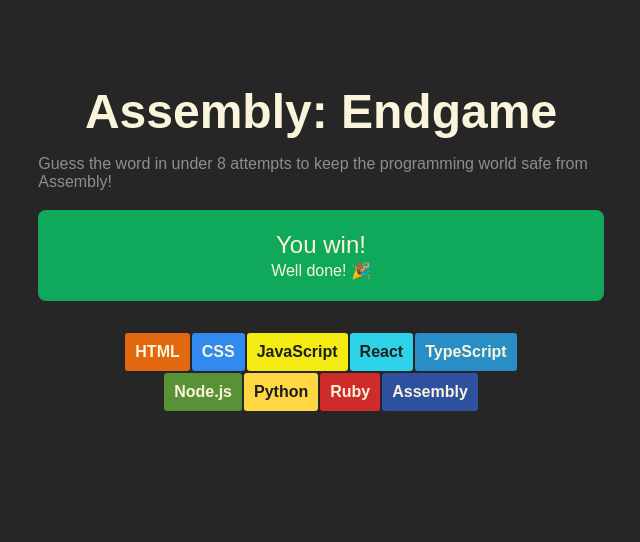
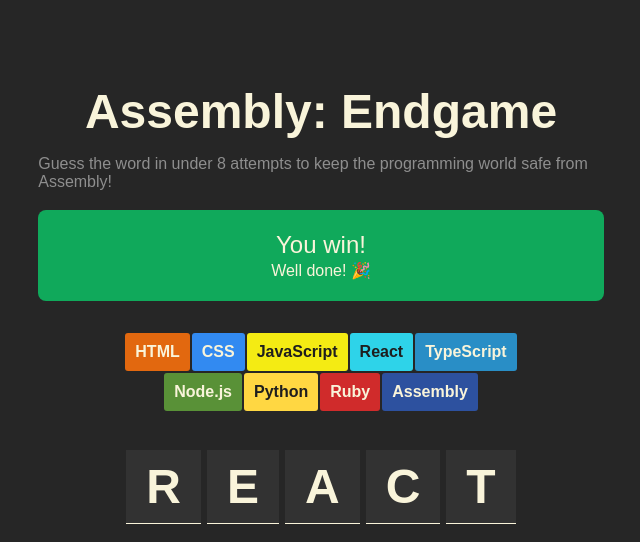
Before and after one commit to JamieJB123/react-assembly-endgame, a React (Vite) app: page / in a window 1280 px wide. Shown: the top 542 px of the page, without its empty margins (319-959 px from the left). Built offline with nearby package versions, Linux system fonts and the light colour scheme.

Commit message:
Add word-letter section / component, autofill the letters with word letters, add styling

```diff
--- a/src/App.css
+++ b/src/App.css
@@ -75,3 +75,18 @@
   border-radius: 3px;
   font-weight: 700;
 }
+
+.letter-section {
+  margin-top: 1rem;
+}
+
+.letter {
+  color: #F9F4DA;
+  background-color: #323232;
+  font-weight: 700;
+  font-size: 3rem;
+  padding: 10px 20px;
+  text-transform: uppercase;
+  border-bottom: 1px solid #F9F4DA;
+  margin: 1rem 3px;
+}
--- a/src/App.jsx
+++ b/src/App.jsx
@@ -3,12 +3,20 @@
 import Header from './components/Header'
 import Status from './components/Status'
 import Chips from './components/Chips'
+import Word from './components/Word'
 import {languages} from '../languages'
 import { nanoid } from 'nanoid'
 
 export default function App() {
 
-  const chipElements = languages.map((language) => <Chips key={nanoid()} name={language.name} bgColor={language.backgroundColor} color={language.color}/>)
+  const chipElements = languages.map((language) => <Chips key={language.name} name={language.name} bgColor={language.backgroundColor} color={language.color}/>)
+
+  const [ currentWord, setCurrentWord ] = useState("react")
+
+  const letterArray = currentWord.split("")
+  const letterElements = letterArray.map(letter =>
+      <Word letter={letter}/>
+    )
 
   return (
     <>
@@ -18,6 +26,9 @@
         <section className="chips-container">
           {chipElements}
         </section>
+        <section className="letter-section">
+          {letterElements}
+        </section>
       </main>
     </>
   )
--- /dev/null
+++ b/src/components/Word.jsx
@@ -0,0 +1,5 @@
+export default function Word({letter}) {
+    return (
+        <span className="letter">{letter}</span>
+    )
+}
```
